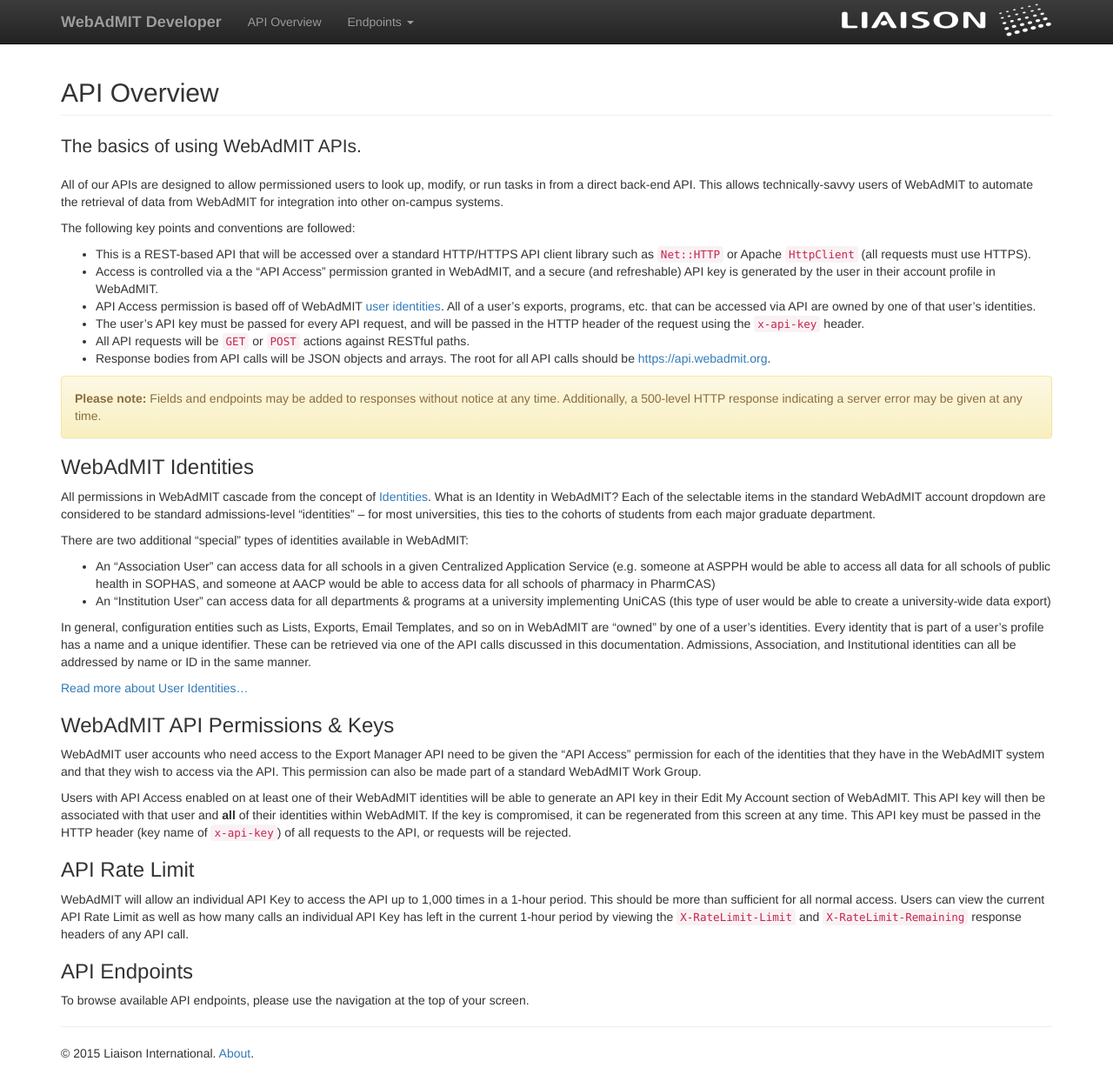
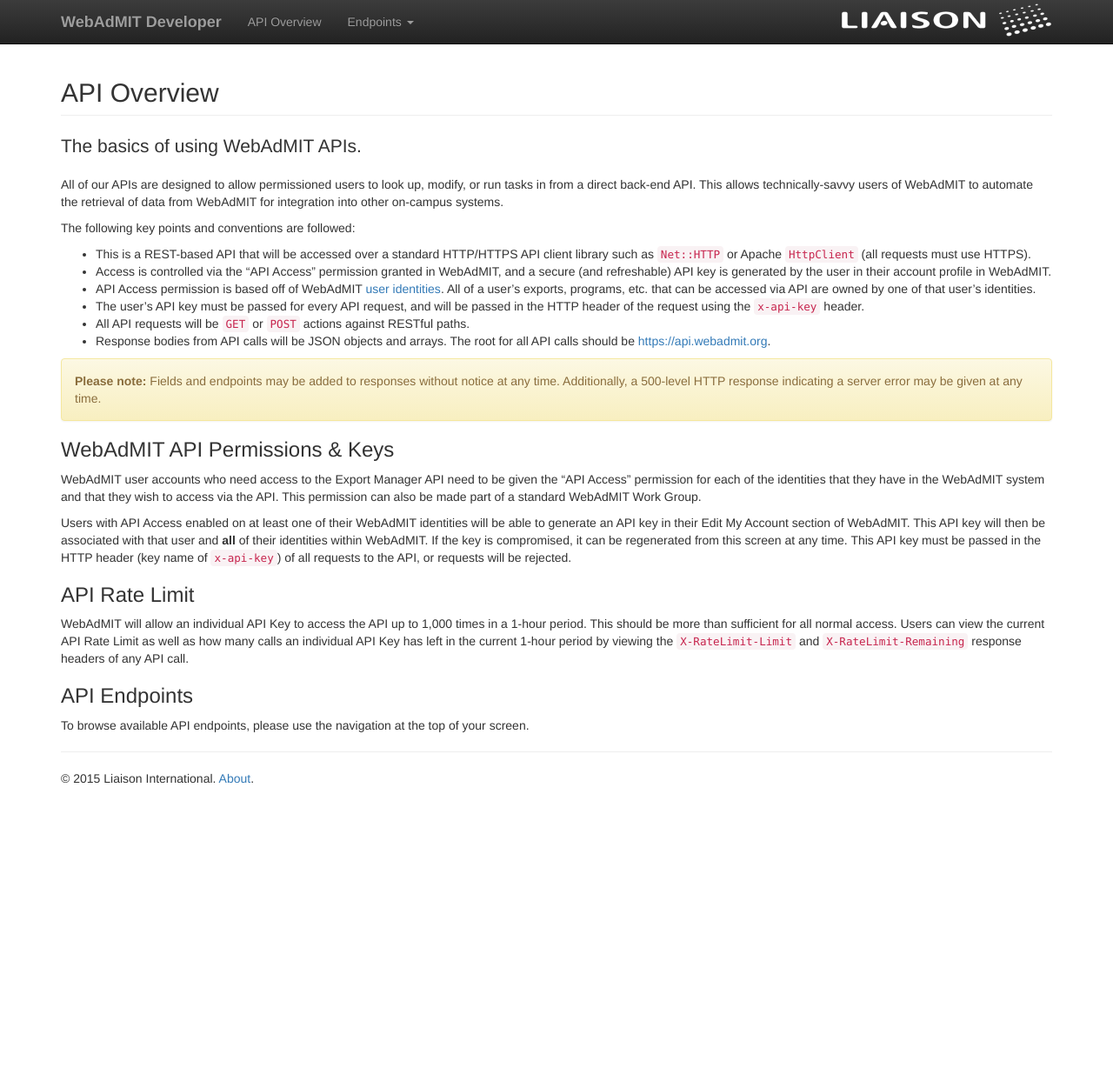
Before and after one commit to Liaison-Intl/Liaison-Intl.github.io, a Jekyll site: the page built from v1.md, in a window 1280 px wide and 1251 px high. Shown: the whole window at 87% size. Built offline with Jekyll 4.4.1, drawn with Linux system fonts in a browser that asks for light colours; nearby versions of some CDN libraries.

Commit message:
Add user identity extended description

```diff
--- a/v1.md
+++ b/v1.md
@@ -12,7 +12,7 @@
 The following key points and conventions are followed:
 
   * This is a REST-based API that will be accessed over a standard HTTP/HTTPS API client library such as `Net::HTTP` or Apache `HttpClient` (all requests must use HTTPS).
-  * Access is controlled via a the "API Access" permission granted in WebAdMIT, and a secure (and refreshable) API key is generated by the user in their account profile in WebAdMIT.
+  * Access is controlled via the "API Access" permission granted in WebAdMIT, and a secure (and refreshable) API key is generated by the user in their account profile in WebAdMIT.
   * API Access permission is based off of WebAdMIT [user identities](user_identity.html). All of a user's exports, programs, etc. that can be accessed via API are owned by one of that user's identities.
   * The user's API key must be passed for every API request, and will be passed in the HTTP header of the request using the `x-api-key` header.
   * All API requests will be `GET` or `POST` actions against RESTful paths.
@@ -22,19 +22,6 @@
   <strong>Please note:</strong> Fields and endpoints may be added to responses without notice at any time.
   Additionally, a 500-level HTTP response indicating a server error may be given at any time.
 </div>
-
-### WebAdMIT Identities
-
-All permissions in WebAdMIT cascade from the concept of [Identities](user_identity.html). What is an Identity in WebAdMIT? Each of the selectable items in the standard WebAdMIT account dropdown are considered to be standard admissions-level "identities" -- for most universities, this ties to the cohorts of students from each major graduate department.
-
-There are two additional "special" types of identities available in WebAdMIT:
-
-  * An "Association User" can access data for all schools in a given Centralized Application Service (e.g. someone at ASPPH would be able to access all data for all schools of public health in SOPHAS, and someone at AACP would be able to access data for all schools of pharmacy in PharmCAS)
-  * An "Institution User" can access data for all departments & programs at a university implementing UniCAS (this type of user would be able to create a university-wide data export)
-
-In general, configuration entities such as Lists, Exports, Email Templates, and so on in WebAdMIT are "owned" by one of a user's identities. Every identity that is part of a user's profile has a name and a unique identifier.  These can be retrieved via one of the API calls discussed in this documentation. Admissions, Association, and Institutional identities can all be addressed by name or ID in the same manner.
-
-[Read more about User Identities...](user_identity.html)
 
 ### WebAdMIT API Permissions & Keys
 
```
Also changed, not shown: custom_field.md (+1 -0 lines), program.md (+1 -0 lines), user_identity.md (+10 -1 lines), user_identity_extended_description.md (added, +10 -0 lines), 1 other file.
